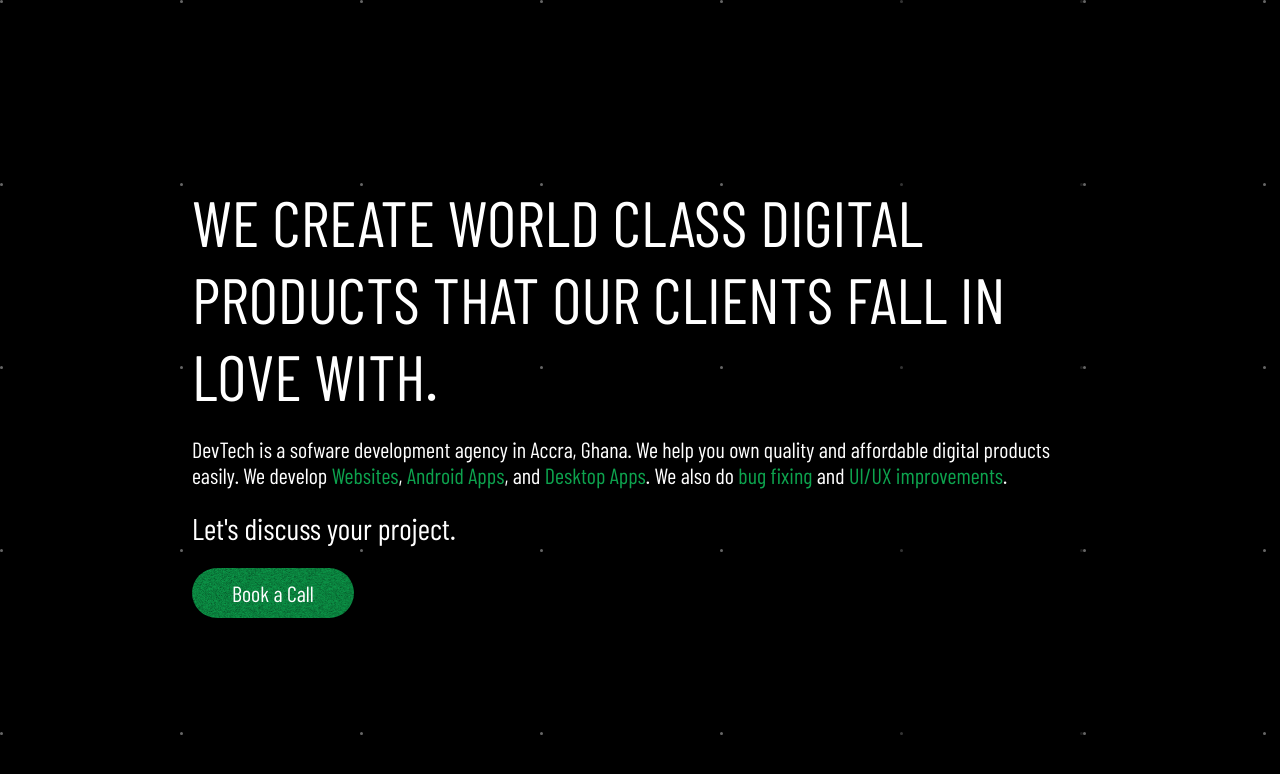
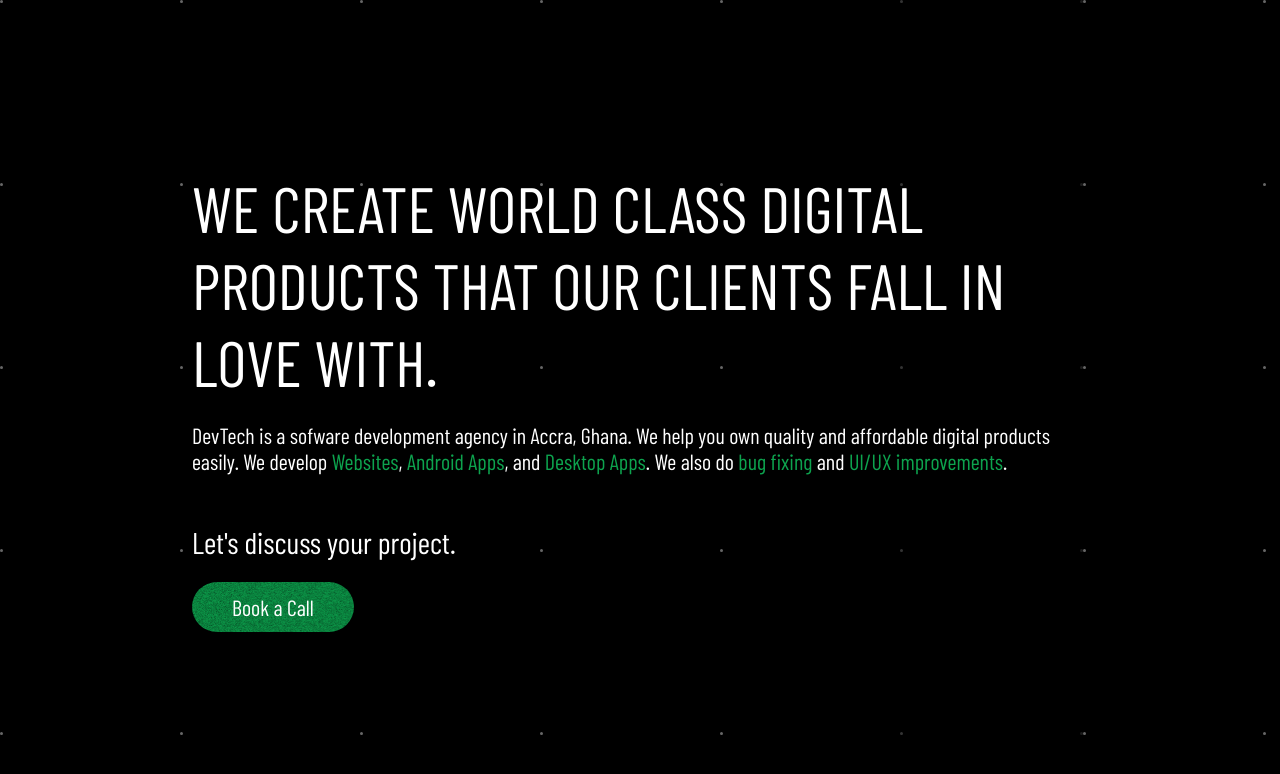
Before and after one commit to abrusu-collins/DevTech, a React (Create React App) app: page / in a window 1280 px wide. Shown: the top 774 px of the page. Built offline with nearby package versions, Linux system fonts and the light colour scheme.

Commit message:
hero almost done

```diff
--- a/src/sass/_hero.scss
+++ b/src/sass/_hero.scss
@@ -19,7 +19,7 @@
       margin-bottom: 22px;
     }
     & .discuss {
-      margin: 22px 0;
+      margin: 50px 0 22px 0;
       font-size: 30px;
     }
     & a {
--- a/src/styles/index.css
+++ b/src/styles/index.css
@@ -30,7 +30,7 @@
   margin-bottom: 22px;
 }
 .main-hero .hero .discuss {
-  margin: 22px 0;
+  margin: 50px 0 22px 0;
   font-size: 30px;
 }
 .main-hero .hero a {
```
